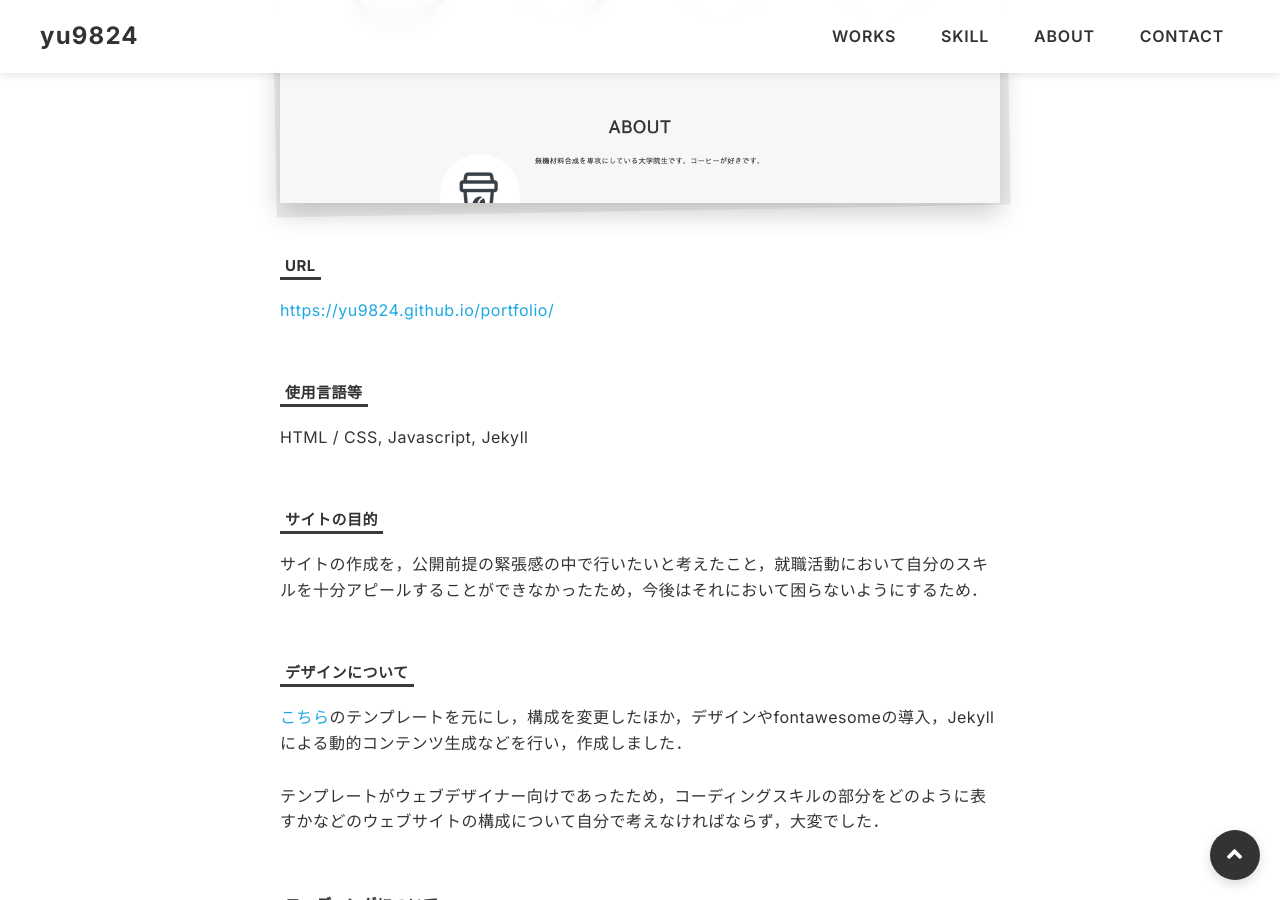
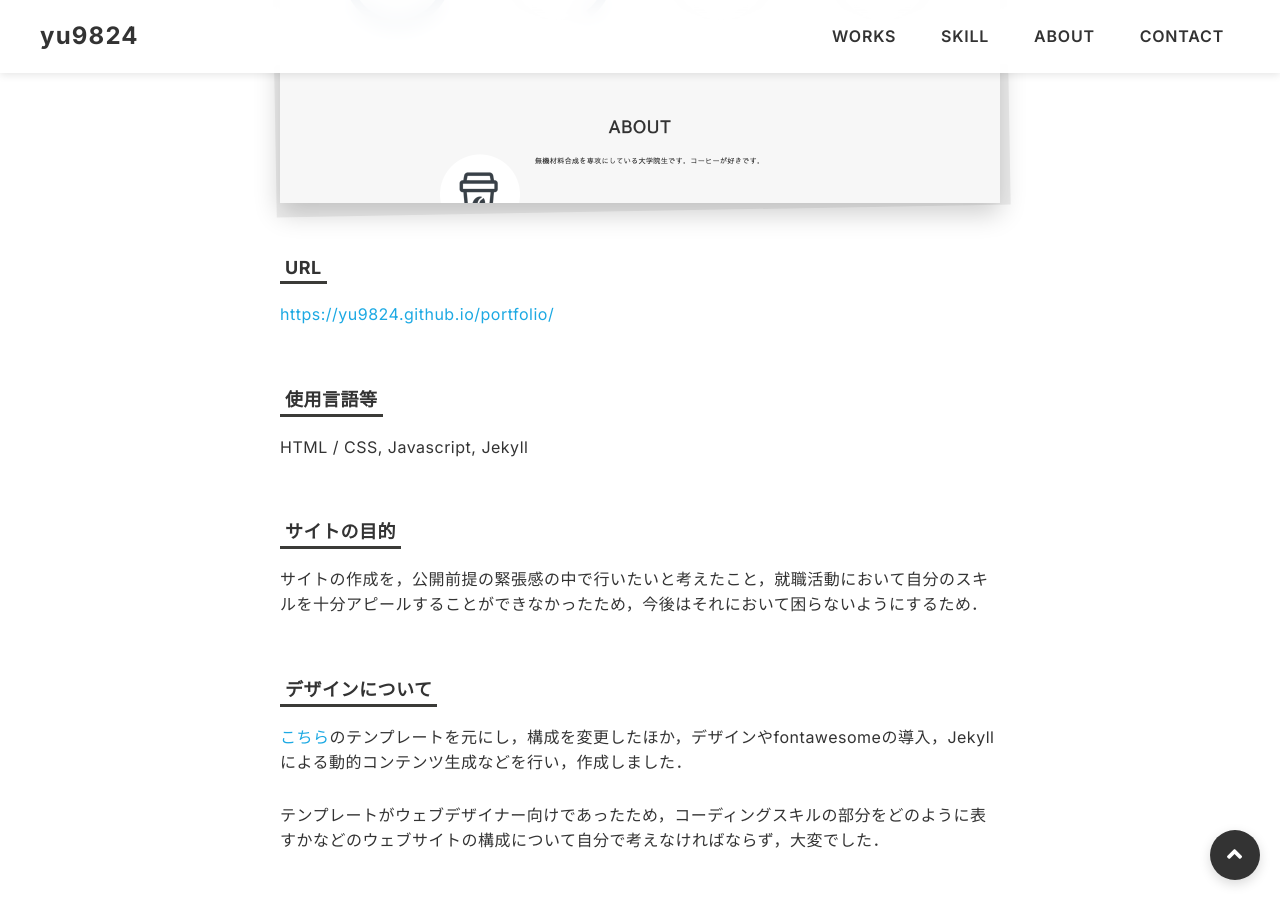
Before and after one commit to yu9824/portfolio, a Jekyll site: the page built from works/portfolio.md, in a window 1280 px wide and 900 px high, scrolled down 439 px. Built offline with Jekyll 4.4.1, drawn with Linux system fonts in a browser that asks for light colours; nearby versions of some CDN libraries.

Commit message:
feat: Update h3's font size2

```diff
--- a/css/style.css
+++ b/css/style.css
@@ -651,7 +651,8 @@ p span {
 }
 
 .article-body h3 {
-  font-size: 15px;
+  font-size: 18px;
+  font-weight: 700;
   margin: 3.2vh 0 2vh;
   background: linear-gradient(transparent 90%, #3b3b38 0%);
   display: inline-block;
```
